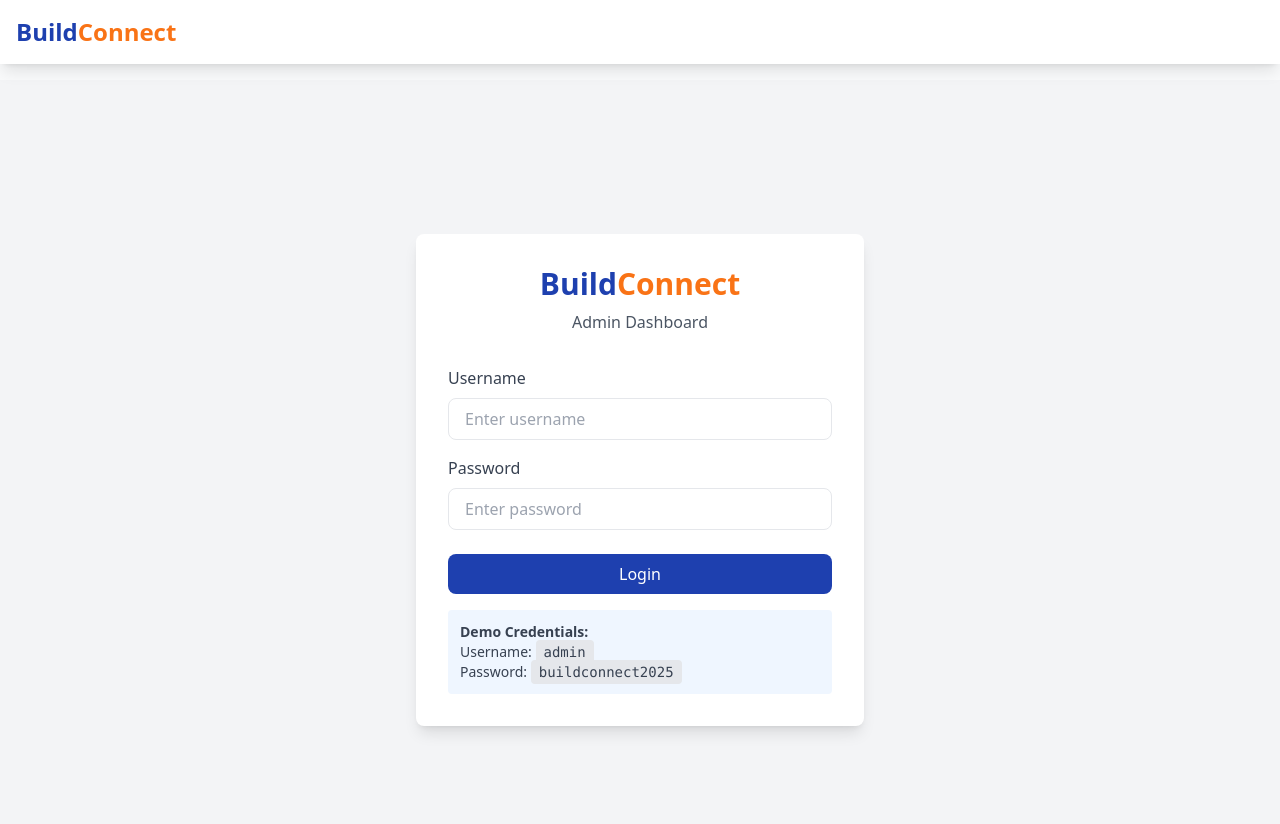
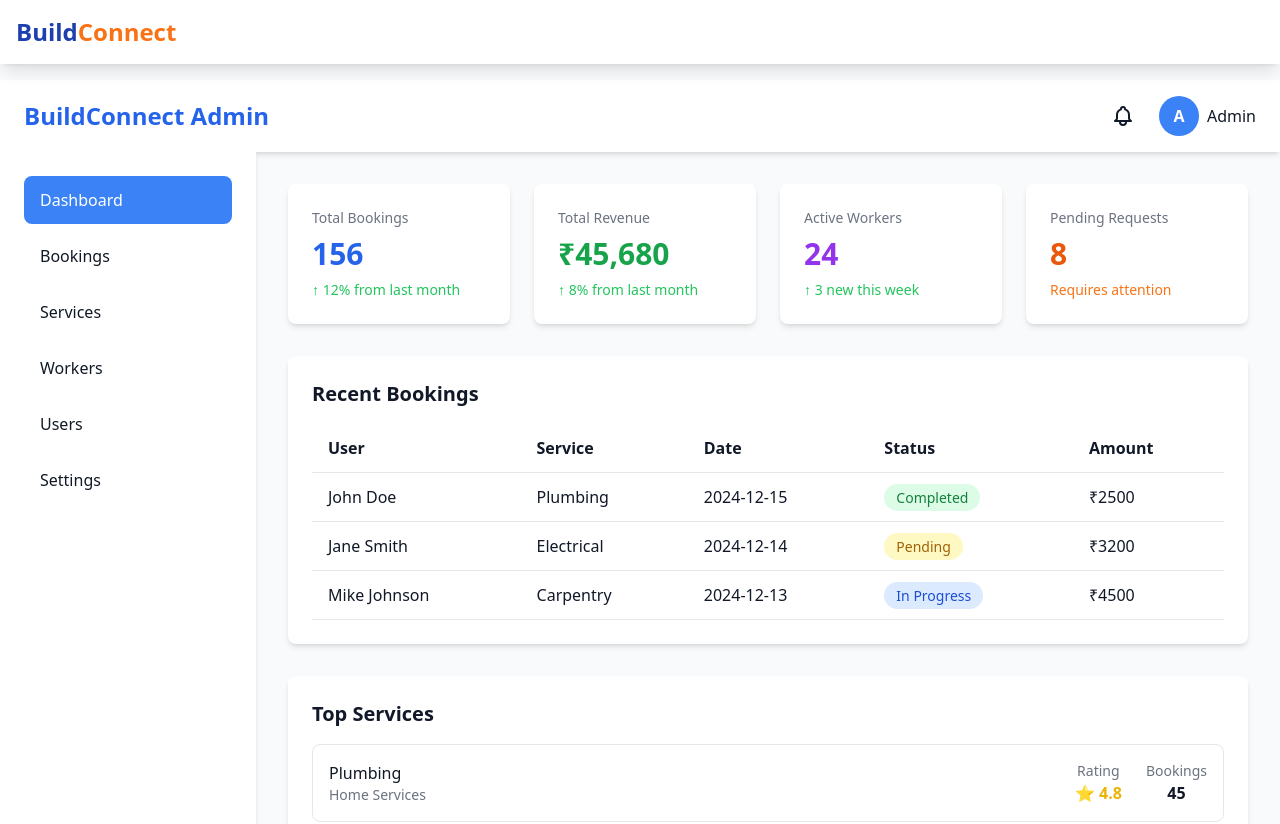
Before and after one commit to sarthakwebsite26012000-dot/buildconnect-frontend, a Next.js app: page /admin in a window 1280 px wide. Shown: the top 824 px of the page. Built offline with nearby package versions, Linux system fonts and the light colour scheme.

Commit message:
Complete admin dashboard with stats, bookings, services, and navigation

```diff
--- a/app/admin/page.js
+++ b/app/admin/page.js
@@ -1,147 +1,135 @@
 'use client'
-import { useState } from 'react'
+import { useState, useEffect } from 'react'
 
 export default function AdminDashboard() {
-  const [isLoggedIn, setIsLoggedIn] = useState(false)
-  const [username, setUsername] = useState('')
-  const [password, setPassword] = useState('')
-  const [activeTab, setActiveTab] = useState('bookings')
+  const [stats, setStats] = useState({
+    totalBookings: 0,
+    totalRevenue: 0,
+    activeWorkers: 0,
+    pendingRequests: 0
+  })
+  const [bookings, setBookings] = useState([])
+  const [services, setServices] = useState([])
+  const [activeTab, setActiveTab] = useState('dashboard')
 
-  const handleLogin = (e) => {
-    e.preventDefault()
-    // Simple auth - In production, use proper authentication
-    if (username === 'admin' && password === 'buildconnect2025') {
-      setIsLoggedIn(true)
-    } else {
-      alert('Invalid credentials!')
-    }
-  }
+  useEffect(() => {
+    // Fetch stats from API
+    // Replace with actual API calls
+    setStats({
+      totalBookings: 156,
+      totalRevenue: 45680,
+      activeWorkers: 24,
+      pendingRequests: 8
+    })
 
-  if (!isLoggedIn) {
+    // Sample bookings data
+    setBookings([
+      { id: 1, user: 'John Doe', service: 'Plumbing', date: '2024-12-15', status: 'Completed', amount: 2500 },
+      { id: 2, user: 'Jane Smith', service: 'Electrical', date: '2024-12-14', status: 'Pending', amount: 3200 },
+      { id: 3, user: 'Mike Johnson', service: 'Carpentry', date: '2024-12-13', status: 'In Progress', amount: 4500 }
+    ])
+
+    // Sample services data
+    setServices([
+      { id: 1, name: 'Plumbing', category: 'Home Services', rating: 4.8, bookings: 45 },
+      { id: 2, name: 'Electrical', category: 'Home Services', rating: 4.6, bookings: 38 },
+      { id: 3, name: 'Carpentry', category: 'Construction', rating: 4.9, bookings: 52 }
+    ])
+  }, [])
+
   return (
-      <div className="min-h-screen bg-gray-100 flex items-center justify-center">
-        <div className="bg-white p-8 rounded-lg shadow-lg w-full max-w-md">
-          <div className="text-center mb-8">
-            <h1 className="text-3xl font-bold text-primary">Build<span className="text-secondary">Connect</span></h1>
-            <p className="text-gray-600 mt-2">Admin Dashboard</p>
+    <div className="min-h-screen bg-gray-50">
+      {/* Top Navbar */}
+      <nav className="bg-white shadow-md px-6 py-4">
+        <div className="flex justify-between items-center">
+          <h1 className="text-2xl font-bold text-blue-600">BuildConnect Admin</h1>
+          <div className="flex items-center gap-4">
+            <button className="p-2 hover:bg-gray-100 rounded-full">
+              <svg className="w-6 h-6" fill="none" stroke="currentColor" viewBox="0 0 24 24">
+                <path strokeLinecap="round" strokeLinejoin="round" strokeWidth={2} d="M15 17h5l-1.405-1.405A2.032 2.032 0 0118 14.158V11a6.002 6.002 0 00-4-5.659V5a2 2 0 10-4 0v.341C7.67 6.165 6 8.388 6 11v3.159c0 .538-.214 1.055-.595 1.436L4 17h5m6 0v1a3 3 0 11-6 0v-1m6 0H9" />
+              </svg>
+            </button>
+            <div className="flex items-center gap-2">
+              <div className="w-10 h-10 bg-blue-500 rounded-full flex items-center justify-center text-white font-bold">
+                A
               </div>
-          <form onSubmit={handleLogin}>
-            <div className="mb-4">
-              <label className="block text-gray-700 mb-2">Username</label>
-              <input
-                type="text"
-                value={username}
-                onChange={(e) => setUsername(e.target.value)}
-                className="w-full px-4 py-2 border rounded-lg focus:outline-none focus:ring-2 focus:ring-primary"
-                placeholder="Enter username"
-              />
-            </div>
-            <div className="mb-6">
-              <label className="block text-gray-700 mb-2">Password</label>
-              <input
-                type="password"
-                value={password}
-                onChange={(e) => setPassword(e.target.value)}
-                className="w-full px-4 py-2 border rounded-lg focus:outline-none focus:ring-2 focus:ring-primary"
-                placeholder="Enter password"
-              />
-            </div>
-            <button type="submit" className="w-full bg-primary text-white py-2 rounded-lg hover:bg-blue-700 transition">
-              Login
-            </button>
-            <div className="mt-4 p-3 bg-blue-50 rounded text-sm text-gray-700">
-              <p><strong>Demo Credentials:</strong></p>
-              <p>Username: <code className="bg-gray-200 px-2 py-1 rounded">admin</code></p>
-              <p>Password: <code className="bg-gray-200 px-2 py-1 rounded">buildconnect2025</code></p>
-            </div>
-          </form>
+              <span className="font-medium">Admin</span>
             </div>
           </div>
-    )
-  }
+        </div>
+      </nav>
 
-  return (
-    <div className="min-h-screen bg-gray-100">
-      {/* Admin Header */}
-      <header className="bg-white shadow-md">
-        <div className="max-w-7xl mx-auto px-4 py-4 flex justify-between items-center">
-          <h1 className="text-2xl font-bold"><span className="text-primary">Build</span><span className="text-secondary">Connect</span> Admin</h1>
-          <button onClick={() => setIsLoggedIn(false)} className="bg-red-500 text-white px-4 py-2 rounded-lg hover:bg-red-600">Logout</button>
-        </div>
-      </header>
-
-      {/* Stats Cards */}
-      <div className="max-w-7xl mx-auto px-4 py-8">
-        <div className="grid md:grid-cols-4 gap-6 mb-8">
-          <div className="bg-white p-6 rounded-lg shadow">
-            <h3 className="text-gray-600 text-sm">Total Bookings</h3>
-            <p className="text-3xl font-bold text-primary mt-2">847</p>
-            <p className="text-green-500 text-sm mt-1">↑ 12% from last month</p>
-          </div>
-          <div className="bg-white p-6 rounded-lg shadow">
-            <h3 className="text-gray-600 text-sm">Active Workers</h3>
-            <p className="text-3xl font-bold text-secondary mt-2">324</p>
-            <p className="text-green-500 text-sm mt-1">↑ 8% from last month</p>
-          </div>
-          <div className="bg-white p-6 rounded-lg shadow">
-            <h3 className="text-gray-600 text-sm">Revenue</h3>
-            <p className="text-3xl font-bold text-green-600 mt-2">₹2.4L</p>
-            <p className="text-green-500 text-sm mt-1">↑ 15% from last month</p>
-          </div>
-          <div className="bg-white p-6 rounded-lg shadow">
-            <h3 className="text-gray-600 text-sm">Satisfaction</h3>
-            <p className="text-3xl font-bold text-yellow-500 mt-2">4.8★</p>
-            <p className="text-gray-500 text-sm mt-1">Based on 245 reviews</p>
-          </div>
-        </div>
-
-        {/* Tabs */}
-        <div className="bg-white rounded-lg shadow">
-          <div className="border-b">
-            <nav className="flex">
-              {['bookings', 'services', 'workers', 'users'].map((tab) => (
+      <div className="flex">
+        {/* Sidebar */}
+        <aside className="w-64 bg-white shadow-md min-h-screen p-6">
+          <ul className="space-y-2">
+            {['dashboard', 'bookings', 'services', 'workers', 'users', 'settings'].map((tab) => (
+              <li key={tab}>
                 <button
-                  key={tab}
                   onClick={() => setActiveTab(tab)}
-                  className={`px-6 py-3 font-semibold capitalize ${
-                    activeTab === tab ? 'border-b-2 border-primary text-primary' : 'text-gray-600 hover:text-primary'
+                  className={`w-full text-left px-4 py-3 rounded-lg capitalize transition ${
+                    activeTab === tab
+                      ? 'bg-blue-500 text-white'
+                      : 'hover:bg-gray-100'
                   }`}
                 >
                   {tab}
                 </button>
+              </li>
             ))}
-            </nav>
+          </ul>
+        </aside>
+
+        {/* Main Content */}
+        <main className="flex-1 p-8">
+          {activeTab === 'dashboard' && (
+            <>
+              {/* Stats Cards */}
+              <div className="grid grid-cols-1 md:grid-cols-4 gap-6 mb-8">
+                <div className="bg-white p-6 rounded-lg shadow-md">
+                  <h3 className="text-gray-500 text-sm font-medium mb-2">Total Bookings</h3>
+                  <p className="text-3xl font-bold text-blue-600">{stats.totalBookings}</p>
+                  <p className="text-green-500 text-sm mt-2">↑ 12% from last month</p>
+                </div>
+                <div className="bg-white p-6 rounded-lg shadow-md">
+                  <h3 className="text-gray-500 text-sm font-medium mb-2">Total Revenue</h3>
+                  <p className="text-3xl font-bold text-green-600">₹{stats.totalRevenue.toLocaleString()}</p>
+                  <p className="text-green-500 text-sm mt-2">↑ 8% from last month</p>
+                </div>
+                <div className="bg-white p-6 rounded-lg shadow-md">
+                  <h3 className="text-gray-500 text-sm font-medium mb-2">Active Workers</h3>
+                  <p className="text-3xl font-bold text-purple-600">{stats.activeWorkers}</p>
+                  <p className="text-green-500 text-sm mt-2">↑ 3 new this week</p>
+                </div>
+                <div className="bg-white p-6 rounded-lg shadow-md">
+                  <h3 className="text-gray-500 text-sm font-medium mb-2">Pending Requests</h3>
+                  <p className="text-3xl font-bold text-orange-600">{stats.pendingRequests}</p>
+                  <p className="text-orange-500 text-sm mt-2">Requires attention</p>
+                </div>
               </div>
 
-          <div className="p-6">
-            {activeTab === 'bookings' && (
-              <div>
+              {/* Recent Bookings */}
+              <div className="bg-white rounded-lg shadow-md p-6 mb-8">
                 <h2 className="text-xl font-bold mb-4">Recent Bookings</h2>
                 <div className="overflow-x-auto">
                   <table className="w-full">
-                    <thead className="bg-gray-50">
-                      <tr>
-                        <th className="px-4 py-2 text-left">ID</th>
-                        <th className="px-4 py-2 text-left">Service</th>
-                        <th className="px-4 py-2 text-left">Customer</th>
-                        <th className="px-4 py-2 text-left">Date</th>
-                        <th className="px-4 py-2 text-left">Status</th>
-                        <th className="px-4 py-2 text-left">Amount</th>
+                    <thead>
+                      <tr className="border-b">
+                        <th className="text-left py-3 px-4">User</th>
+                        <th className="text-left py-3 px-4">Service</th>
+                        <th className="text-left py-3 px-4">Date</th>
+                        <th className="text-left py-3 px-4">Status</th>
+                        <th className="text-left py-3 px-4">Amount</th>
                       </tr>
                     </thead>
                     <tbody>
-                      {[
-                        { id: '#1234', service: 'Plumber', customer: 'Rajesh Kumar', date: '2025-12-10', status: 'Completed', amount: '₹450' },
-                        { id: '#1235', service: 'Electrician', customer: 'Priya Sharma', date: '2025-12-11', status: 'Pending', amount: '₹600' },
-                        { id: '#1236', service: 'Painter', customer: 'Amit Patel', date: '2025-12-12', status: 'In Progress', amount: '₹1200' },
-                      ].map((booking) => (
+                      {bookings.map((booking) => (
                         <tr key={booking.id} className="border-b hover:bg-gray-50">
-                          <td className="px-4 py-3">{booking.id}</td>
-                          <td className="px-4 py-3">{booking.service}</td>
-                          <td className="px-4 py-3">{booking.customer}</td>
-                          <td className="px-4 py-3">{booking.date}</td>
-                          <td className="px-4 py-3">
-                            <span className={`px-2 py-1 rounded-full text-xs ${
+                          <td className="py-3 px-4">{booking.user}</td>
+                          <td className="py-3 px-4">{booking.service}</td>
+                          <td className="py-3 px-4">{booking.date}</td>
+                          <td className="py-3 px-4">
+                            <span className={`px-3 py-1 rounded-full text-sm ${
                               booking.status === 'Completed' ? 'bg-green-100 text-green-700' :
                               booking.status === 'Pending' ? 'bg-yellow-100 text-yellow-700' :
                               'bg-blue-100 text-blue-700'
@@ -149,70 +137,89 @@ export default function AdminDashboard() {
                               {booking.status}
                             </span>
                           </td>
-                          <td className="px-4 py-3 font-semibold">{booking.amount}</td>
+                          <td className="py-3 px-4 font-medium">₹{booking.amount}</td>
                         </tr>
                       ))}
                     </tbody>
                   </table>
                 </div>
               </div>
-            )}
 
-            {activeTab === 'services' && (
+              {/* Top Services */}
+              <div className="bg-white rounded-lg shadow-md p-6">
+                <h2 className="text-xl font-bold mb-4">Top Services</h2>
+                <div className="space-y-4">
+                  {services.map((service) => (
+                    <div key={service.id} className="flex items-center justify-between p-4 border rounded-lg hover:bg-gray-50">
                       <div>
-                <h2 className="text-xl font-bold mb-4">Manage Services</h2>
-                <div className="grid md:grid-cols-2 gap-4">
-                  {[
-                    { name: 'Plumbing', active: true, bookings: 145 },
-                    { name: 'Electrical', active: true, bookings: 132 },
-                    { name: 'Painting', active: true, bookings: 98 },
-                    { name: 'Carpentry', active: false, bookings: 67 },
-                  ].map((service, i) => (
-                    <div key={i} className="border rounded-lg p-4 flex justify-between items-center">
-                      <div>
-                        <h3 className="font-semibold">{service.name}</h3>
-                        <p className="text-sm text-gray-600">{service.bookings} bookings this month</p>
+                        <h3 className="font-medium">{service.name}</h3>
+                        <p className="text-sm text-gray-500">{service.category}</p>
                       </div>
-                      <button className={`px-4 py-2 rounded ${
-                        service.active ? 'bg-green-100 text-green-700' : 'bg-gray-100 text-gray-700'
-                      }`}>
-                        {service.active ? 'Active' : 'Inactive'}
-                      </button>
+                      <div className="flex items-center gap-6">
+                        <div className="text-center">
+                          <p className="text-sm text-gray-500">Rating</p>
+                          <p className="font-bold text-yellow-500">⭐ {service.rating}</p>
+                        </div>
+                        <div className="text-center">
+                          <p className="text-sm text-gray-500">Bookings</p>
+                          <p className="font-bold">{service.bookings}</p>
+                        </div>
+                      </div>
                     </div>
                   ))}
                 </div>
               </div>
+
+              {/* Quick Actions */}
+              <div className="mt-8 grid grid-cols-1 md:grid-cols-3 gap-6">
+                <button className="bg-blue-500 text-white px-6 py-4 rounded-lg font-medium hover:bg-blue-600 transition">
+                  Add New Service
+                </button>
+                <button className="bg-green-500 text-white px-6 py-4 rounded-lg font-medium hover:bg-green-600 transition">
+                  Verify Worker
+                </button>
+                <button className="bg-purple-500 text-white px-6 py-4 rounded-lg font-medium hover:bg-purple-600 transition">
+                  View All Bookings
+                </button>
+              </div>
+            </>
+          )}
+
+          {activeTab === 'bookings' && (
+            <div className="bg-white rounded-lg shadow-md p-6">
+              <h2 className="text-2xl font-bold mb-4">All Bookings</h2>
+              <p className="text-gray-600">Bookings management interface will be displayed here.</p>
+            </div>
+          )}
+
+          {activeTab === 'services' && (
+            <div className="bg-white rounded-lg shadow-md p-6">
+              <h2 className="text-2xl font-bold mb-4">Services Management</h2>
+              <p className="text-gray-600">Services management interface will be displayed here.</p>
+            </div>
           )}
 
           {activeTab === 'workers' && (
-              <div>
-                <h2 className="text-xl font-bold mb-4">Active Workers</h2>
-                <p className="text-gray-600">324 verified professionals ready to serve</p>
-                <div className="mt-4 grid md:grid-cols-3 gap-4">
-                  {['Plumbers', 'Electricians', 'Painters'].map((type, i) => (
-                    <div key={i} className="border rounded-lg p-4">
-                      <h3 className="font-semibold text-lg">{type}</h3>
-                      <p className="text-2xl font-bold text-primary mt-2">{Math.floor(Math.random() * 100) + 50}</p>
-                      <p className="text-sm text-gray-600">Available now</p>
-                    </div>
-                  ))}
-                </div>
+            <div className="bg-white rounded-lg shadow-md p-6">
+              <h2 className="text-2xl font-bold mb-4">Workers Management</h2>
+              <p className="text-gray-600">Workers management interface will be displayed here.</p>
             </div>
           )}
 
           {activeTab === 'users' && (
-              <div>
-                <h2 className="text-xl font-bold mb-4">Registered Users</h2>
-                <p className="text-gray-600">1,247 active customers</p>
-                <div className="mt-4">
-                  <div className="bg-blue-50 p-4 rounded-lg">
-                    <p className="text-sm text-gray-700">New registrations this week: <strong className="text-primary">87</strong></p>
-                  </div>
-                </div>
+            <div className="bg-white rounded-lg shadow-md p-6">
+              <h2 className="text-2xl font-bold mb-4">Users Management</h2>
+              <p className="text-gray-600">Users management interface will be displayed here.</p>
             </div>
           )}
+
+          {activeTab === 'settings' && (
+            <div className="bg-white rounded-lg shadow-md p-6">
+              <h2 className="text-2xl font-bold mb-4">Settings</h2>
+              <p className="text-gray-600">Settings interface will be displayed here.</p>
             </div>
-        </div>
+          )}
+        </main>
       </div>
     </div>
   )
```
Lines whose indentation alone changed are shown as unchanged.
